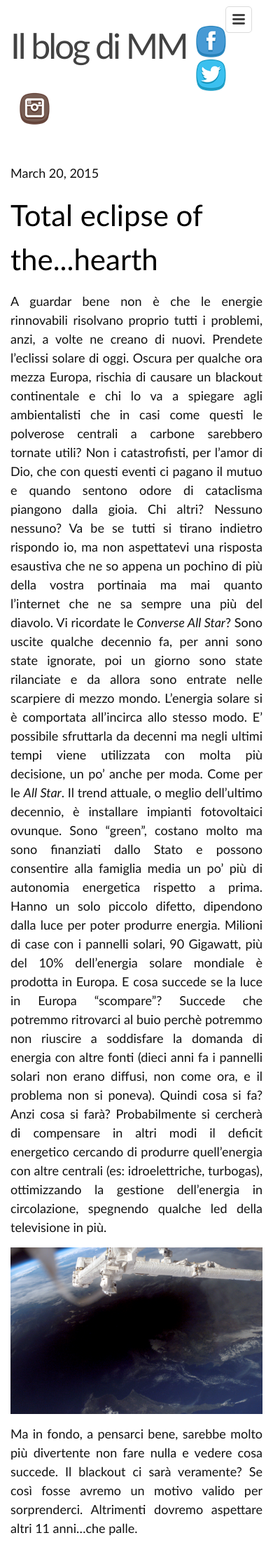
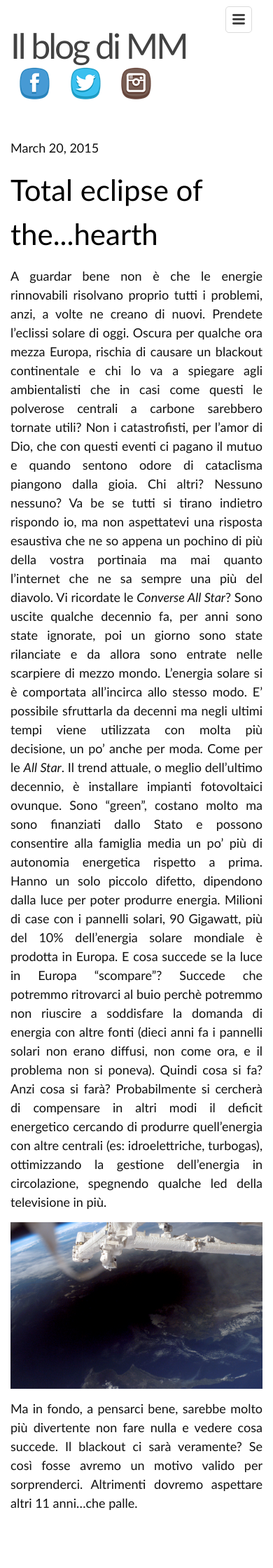
Before and after one commit to ilblogdimm/ilblogdimm, a Jekyll site: the page built from index.html, in a window 390 px wide. Shown: the top 2240 px of the page at 70% size. Built offline with Jekyll 4.4.1, drawn with Linux system fonts in a browser that asks for light colours; the list of posts is cut into pages by our own code.

Commit message:
Icone social su mobile su riga nuova

```diff
--- a/_sass/_layout.scss
+++ b/_sass/_layout.scss
@@ -28,6 +28,10 @@
 
 ul {
   margin-left: 0px;
+}
+
+.icone-social {
+  float: left;
 }
 
 .icone-social > li, .site-title > li {
```
